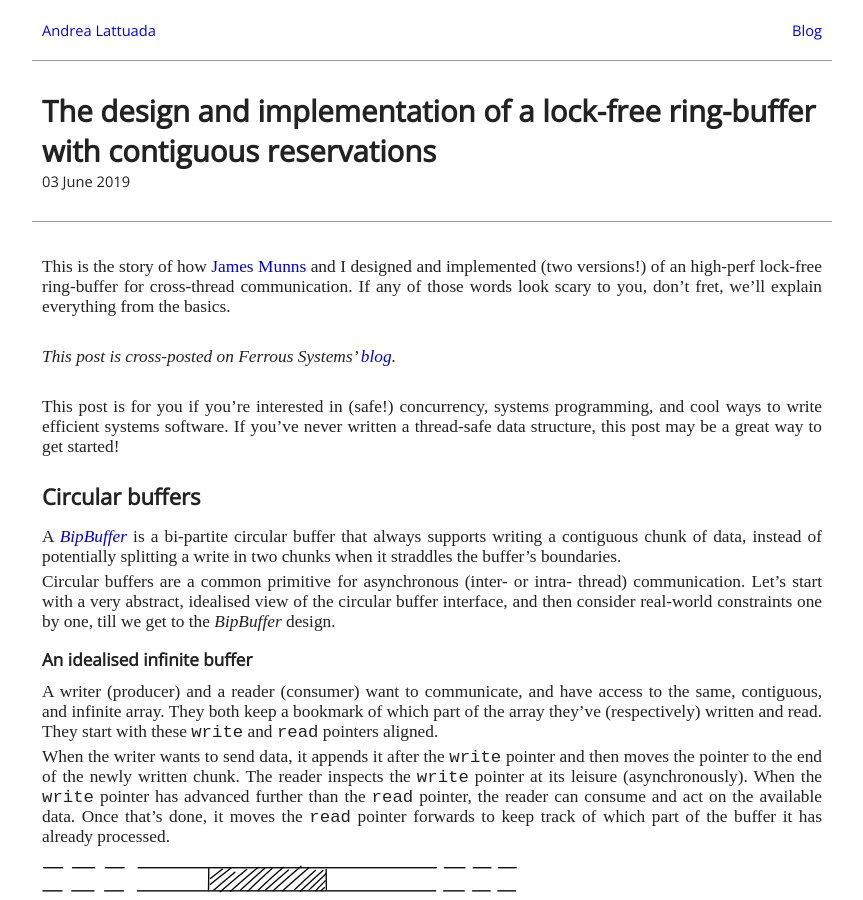
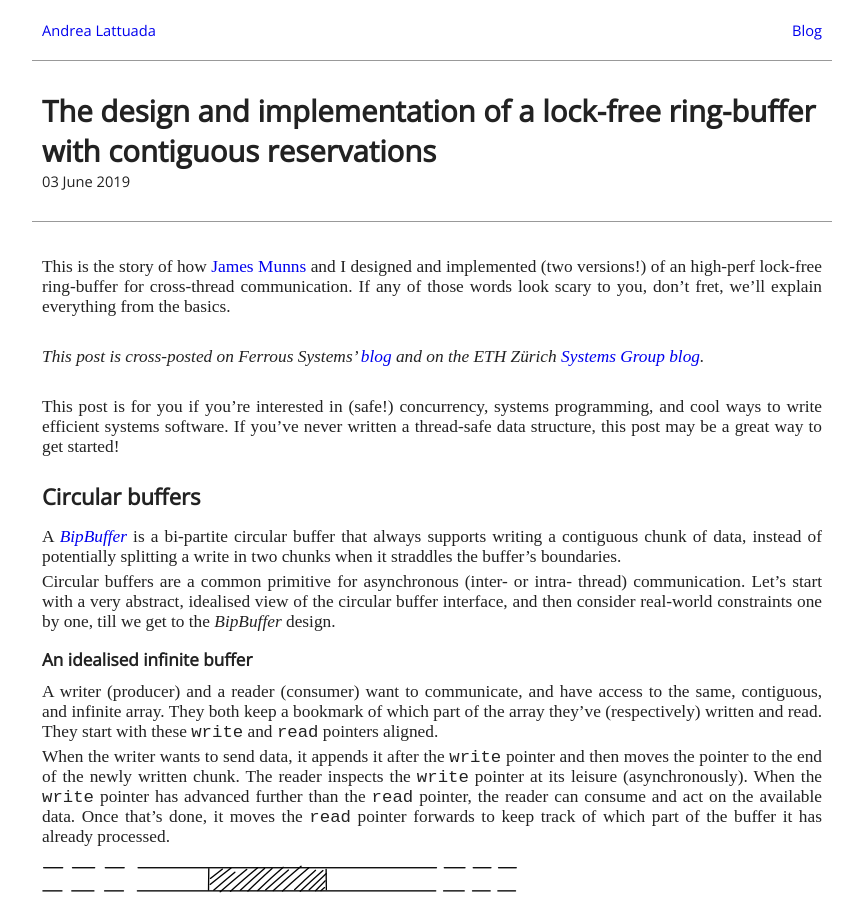
Before and after one commit to utaal/utaal.github.io, a Jekyll site: the page built from _posts/2019-06-03-the-design-and-implementation-of-a-lock-free-ring-buffer-with-contiguous-reservations.md, in a window 1280 px wide and 900 px high. Shown: the whole window, without its empty margins (28-891 px from the left). Built offline with Jekyll 4.4.1, drawn with Linux system fonts in a browser that asks for light colours; some web fonts are replaced.

Commit message:
Add Systems Group cross-post link

```diff
--- a/_posts/2019-06-03-the-design-and-implementation-of-a-lock-free-ring-buffer-with-contiguous-reservations.md
+++ b/_posts/2019-06-03-the-design-and-implementation-of-a-lock-free-ring-buffer-with-contiguous-reservations.md
@@ -10,7 +10,7 @@ This is the story of how [James Munns](https://twitter.com/bitshiftmask) and I d
 
 <br/>
 
-_This post is cross-posted on Ferrous Systems' [blog](https://ferrous-systems.com/blog/lock-free-ring-buffer/)._
+_This post is cross-posted on Ferrous Systems' [blog](https://ferrous-systems.com/blog/lock-free-ring-buffer/) and on the ETH Zürich [Systems Group blog](https://blog.systems.ethz.ch/blog/2019/the-design-and-implementation-of-a-lock-free-ring-buffer-with-contiguous-reservations.html)._
 
 <br/>
 
```
